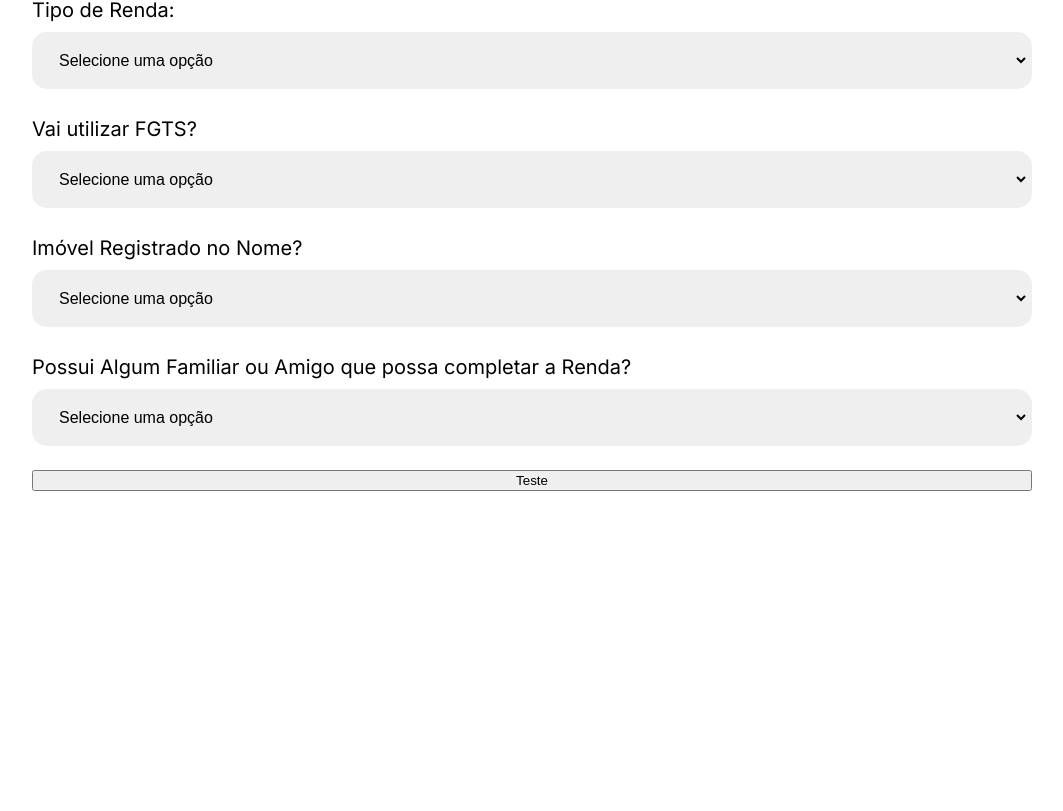
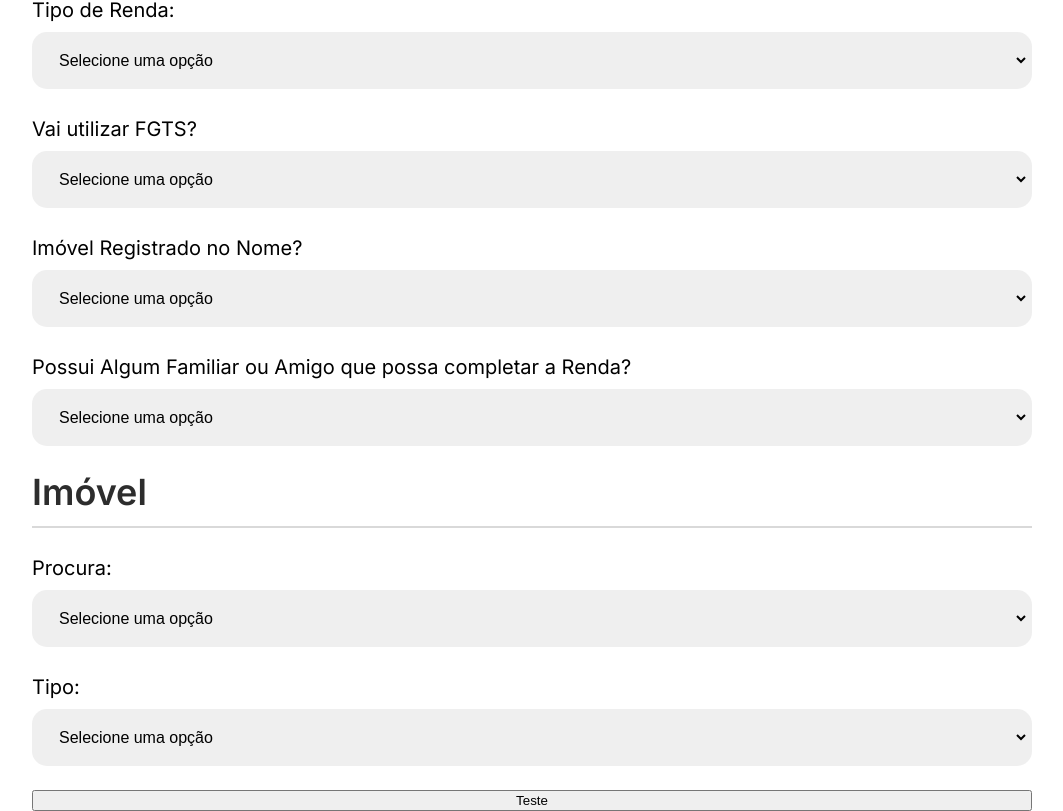
Before and after one commit to Melancia-Salgada/PI5_website, a React (Vite) app in the folder lastrear-form/: page / in a window 1280 px wide. Shown: the part 1349-2160 px from the top of the page, without its empty margins (108-1171 px from the left). Before the commit the page ends 1840 px from the top, so only its background shows below. Built offline with nearby package versions, Linux system fonts and the light colour scheme.

Commit message:
feat: seção imovel

```diff
--- a/lastrear-form/src/components/Dropdown/index.jsx
+++ b/lastrear-form/src/components/Dropdown/index.jsx
@@ -1,7 +1,7 @@
 import React from 'react'
 import './Dropdown.scss'
 
-function Dropdown({label='colocar nome', obrigatorio, itens, onChange, valor}) {
+function Dropdown({label='colocar nome', obrigatorio=false, itens, onChange, valor}) {
 
   const aoAlterar = (e) => {
     const valorSelecionado = e.target.value
--- a/lastrear-form/src/components/Form/index.jsx
+++ b/lastrear-form/src/components/Form/index.jsx
@@ -18,6 +18,8 @@ function Form() {
   const [tipoRenda, setTipoRenda] = useState('')
   const [usarFgts, setUsarFgts] = useState('')
   const [imovelNome, setImovelNome] = useState('')
+  const [procura, setProcura] = useState('')
+  const [tipoImovel, setTipoImovel] = useState('')
 
   function onClick(evento) {
     evento.preventDefault()
@@ -35,7 +37,9 @@ function Form() {
       restricao,
       tipoRenda,
       usarFgts,
-      imovelNome
+      imovelNome,
+      tipoImovel,
+      procura
     })
 
     setNome('')
@@ -51,6 +55,8 @@ function Form() {
     setTipoRenda('')
     setUsarFgts('')
     setImovelNome('')
+    setTipoImovel('')
+    setProcura('')
 
     window.scrollTo(0, 0)
   }
@@ -68,6 +74,7 @@ function Form() {
     <form className='form' onSubmit={onClick}>
       <div>
         <Title nome='Dados Pessoais' />
+
         <Input obrigatorio label='Nome completo' type='text' name='nome' valor={nome} onChange={valor => setNome(valor)} />
 
         <div className='divider'>
@@ -88,7 +95,7 @@ function Form() {
 
       <div>
         <Title nome='Financeiro' />
-        <div className='esquerda'>
+
           <Dropdown obrigatorio label='Declara imposto de renda?' itens={['Sim', 'Não']} valor={checarVariavel(imposto)} onChange={valor => setImposto(valor)} />
           <Dropdown obrigatorio label='Tem Compromisso Financeiro no Holerite?' itens={['Sim', 'Não']} valor={checarVariavel(holerite)} onChange={valor => setHolerite(valor)} />
           <Dropdown obrigatorio label='Possui Restrição no nome?' itens={['Sim', 'Não']} valor={checarVariavel(restricao)} onChange={valor => setRestricao(valor)} />
@@ -96,7 +103,13 @@ function Form() {
           <Dropdown obrigatorio label='Vai utilizar FGTS?' itens={['Sim', 'Não']} valor={checarVariavel(usarFgts)} onChange={valor => setUsarFgts(valor)} />
           <Dropdown obrigatorio label='Imóvel Registrado no Nome?' itens={['Sim', 'Não']} valor={checarVariavel(imovelNome)} onChange={valor => setImovelNome(valor)} />
           <Dropdown label='Possui Algum Familiar ou Amigo que possa completar a Renda?' itens={['Sim', 'Não']} />
-        </div>
+
+      </div>
+      <div>
+        <Title nome='Imóvel'/>
+
+          <Dropdown label='Procura:' itens={['Casa', 'Apartamento']} valor={procura} onChange={valor=>setProcura(valor)}/>
+          <Dropdown label='Tipo:' itens={['Novo', 'Usado']} valor={tipoImovel} onChange={valor=>setTipoImovel(valor)}/>
       </div>
 
       <button>Teste</button>
```
